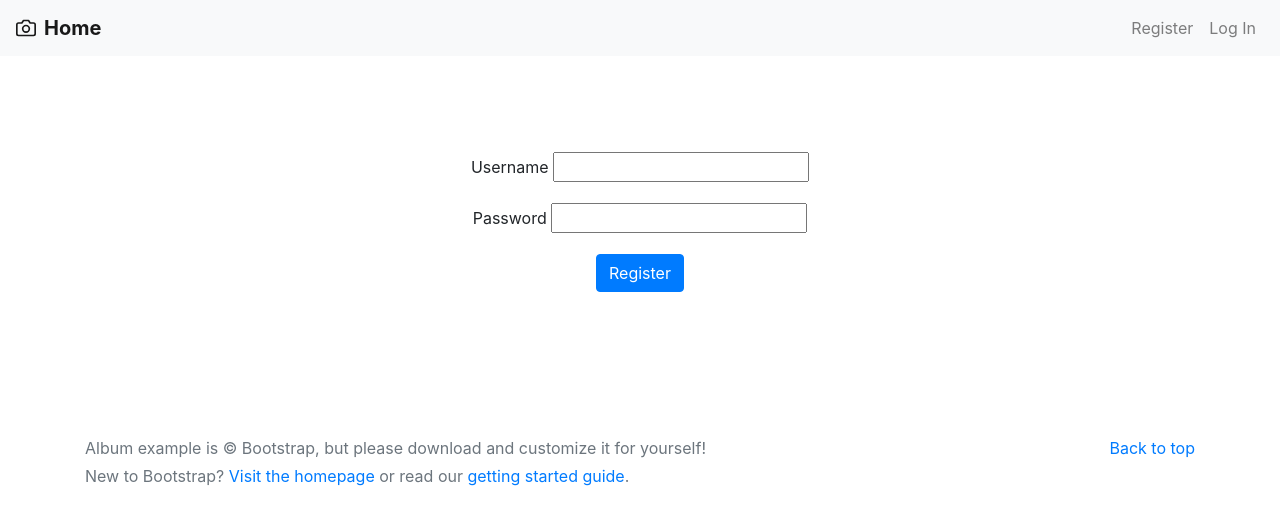
After one commit to albertosdneto/wedding_album, a Flask app: page /auth/register in a window 1280 px wide. The commit adds this page. Shown: the top 525 px of the page. Run offline with Flask 2, Linux system fonts and the light colour scheme; some libraries are stand-ins or nearby versions.

Commit message:
basic authentication and template modifications

```diff
--- a/wedding_album/__init__.py
+++ b/wedding_album/__init__.py
@@ -28,4 +28,7 @@ def create_app():
     app.register_blueprint(album.bp)
     app.add_url_rule('/', endpoint='index')
 
+    from . import auth
+    app.register_blueprint(auth.bp)
+
     return app
--- /dev/null
+++ b/wedding_album/auth.py
@@ -0,0 +1,87 @@
+import functools
+from flask import (
+    Blueprint, flash, g, redirect, render_template, request, session, url_for
+)
+from werkzeug.security import check_password_hash, generate_password_hash
+from .models import User
+
+bp = Blueprint('auth', __name__, url_prefix='/auth')
+
+
+@bp.route('/register', methods=('GET', 'POST'))
+def register():
+    if request.method == 'POST':
+        username = request.form['username']
+        password = request.form['password']
+        new_user = User(username=username, password=generate_password_hash(password))
+
+        user = User.objects(username=username)
+
+        error = None
+
+        if not username:
+            error = 'Username is required.'
+        elif not password:
+            error = 'Password is required.'
+        elif len(user) != 0:
+            error = 'User {} is already registered.'.format(username)
+
+        if error is None:
+            new_user.save()
+
+            return redirect(url_for('auth.login'))
+
+        flash(error, category='error')
+
+    return render_template('auth/register.html')
+
+
+@bp.route('/login', methods=('GET', 'POST'))
+def login():
+    if request.method == 'POST':
+        username = request.form['username']
+        password = request.form['password']
+        error = None
+        user = User.objects(username=username)[0]
+
+        if user is None:
+            error = 'Incorrect username.'
+        elif not check_password_hash(user['password'], password):
+            error = 'Incorrect password.'
+
+        if error is None:
+            session.clear()
+
+            session['user_id'] = str(user.id)
+            return redirect(url_for('index'))
+
+        flash(error, category='error')
+
+    return render_template('auth/login.html')
+
+
+@bp.before_app_request
+def load_logged_in_user():
+    user_id = session.get('user_id')
+
+    if user_id is None:
+        g.user = None
+    else:
+        g.user = User.objects(id=user_id)[0]
+
+
+@bp.route('/logout')
+def logout():
+    session.clear()
+    return redirect(url_for('index'))
+
+
+def login_required(view):
+    @functools.wraps(view)
+    def wrapped_view(**kwargs):
+        if g.user is None:
+            return redirect(url_for('auth.login'))
+
+        return view(**kwargs)
+
+    return wrapped_view
--- /dev/null
+++ b/wedding_album/static/css/main.css
@@ -0,0 +1,16 @@
+.error {
+    background-color: indianred;
+    max-width: 300px;
+    position: relative;
+    float: right;
+    border: 1px solid grey;
+}
+
+.left-items{
+    display: contents;
+    color: white;
+}
+
+.left-items a{
+    color: white;
+}
--- /dev/null
+++ b/wedding_album/templates/auth/register.html
@@ -0,0 +1,29 @@
+{% extends 'base.html' %}
+
+{% block title %}Register - {% endblock %}
+
+{% block header %}{% endblock %}
+
+{% block scripts %}{% endblock %}
+
+
+{% block content %}
+    <section class="jumbotron text-center">
+        <div class="container">
+            <form method="post">
+                <div class="form-group">
+                    <label for="username">Username</label>
+                    <input name="username" id="username" required>
+                </div>
+                <div class="form-group">
+                    <label for="password">Password</label>
+                    <input type="password" name="password" id="password" required>
+                </div>
+
+                <input type="submit" value="Register" class="btn btn-primary">
+            </form>
+        </div>
+    </section>
+{% endblock %}
+
+{% block bottomscript %}{% endblock %}
--- a/wedding_album/templates/base.html
+++ b/wedding_album/templates/base.html
@@ -31,55 +31,59 @@
     </style>
     <!-- Custom styles for this template -->
     <link href="{{ url_for('static', filename='css/album.css') }}" rel="stylesheet">
+    <link href="{{ url_for('static', filename='css/main.css') }}" rel="stylesheet">
     {% block header %}{% endblock %}
     {% block scripts %}{% endblock %}
 </head>
 <body>
 <header>
-    <div class="collapse bg-dark" id="navbarHeader">
-        <div class="container">
-            <div class="row">
-                <div class="col-sm-8 col-md-7 py-4">
-                    <h4 class="text-white">About</h4>
-                    <p class="text-muted">Add some information about the album below, the author, or any other
-                        background context. Make it a few sentences long so folks can pick up some informative tidbits.
-                        Then, link them off to some social networking sites or contact information.</p>
-                </div>
-                <div class="col-sm-4 offset-md-1 py-4">
-                    <h4 class="text-white">Contact</h4>
-                    <ul class="list-unstyled">
-                        <li><a href="#" class="text-white">Follow on Twitter</a></li>
-                        <li><a href="#" class="text-white">Like on Facebook</a></li>
-                        <li><a href="#" class="text-white">Email me</a></li>
-                    </ul>
-                </div>
-            </div>
-        </div>
-    </div>
-    <div class="navbar navbar-dark bg-dark shadow-sm">
-        <div class="container d-flex justify-content-between">
-            <a href="#" class="navbar-brand d-flex align-items-center">
+    <nav class="navbar navbar-expand-lg navbar-light bg-light">
+        <a href="{{ url_for('album.index') }}" class="navbar-brand d-flex align-items-center">
             <svg xmlns="http://www.w3.org/2000/svg" width="20" height="20" fill="none" stroke="currentColor"
                  stroke-linecap="round" stroke-linejoin="round" stroke-width="2" aria-hidden="true" class="mr-2"
                  viewBox="0 0 24 24" focusable="false">
                 <path d="M23 19a2 2 0 0 1-2 2H3a2 2 0 0 1-2-2V8a2 2 0 0 1 2-2h4l2-3h6l2 3h4a2 2 0 0 1 2 2z"/>
                 <circle cx="12" cy="13" r="4"/>
             </svg>
-                <strong>Album</strong>
+            <strong>Home</strong>
         </a>
-            <button class="navbar-toggler" type="button" data-toggle="collapse" data-target="#navbarHeader"
-                    aria-controls="navbarHeader" aria-expanded="false" aria-label="Toggle navigation">
+        <button class="navbar-toggler" type="button" data-toggle="collapse" data-target="#navbarSupportedContent"
+                aria-controls="navbarSupportedContent" aria-expanded="false" aria-label="Toggle navigation">
             <span class="navbar-toggler-icon"></span>
         </button>
+
+        <div class="collapse navbar-collapse" id="navbarSupportedContent">
+            <ul class="navbar-nav ml-auto">
+                {% if g.user %}
+                    <li class="nav-item">
+                        <span class="nav-link">{{ g.user['username'] }}</span>
+                    </li>
+                    <li class="nav-item">
+                        <a href="{{ url_for('auth.logout') }}" class="nav-link">Log Out</a>
+                    </li>
+                {% else %}
+                    <li class="nav-item">
+                        <a href="{{ url_for('auth.register') }}" class="nav-link">Register</a>
+                    </li>
+                    <li class="nav-item">
+                        <a href="{{ url_for('auth.login') }}" class="nav-link">Log In</a>
+                    </li>
+                {% endif %}
+
+            </ul>
         </div>
-    </div>
+    </nav>
 </header>
 
 <main role="main">
 
-    {% for message in get_flashed_messages() %}
-        <div class="flash">{{ message }}</div>
+    {% with messages = get_flashed_messages(with_categories=true) %}
+        {% for category, message in messages %}
+            <div class="{{ category }}">{{ message }}</div>
         {% endfor %}
+    {% endwith %}
+
+
     {% block content %}{% endblock %}
 
 </main>
```
Also changed, not shown: wedding_album/templates/auth/login.html (added, +28 -0 lines). Lines whose indentation alone changed are shown as unchanged.
